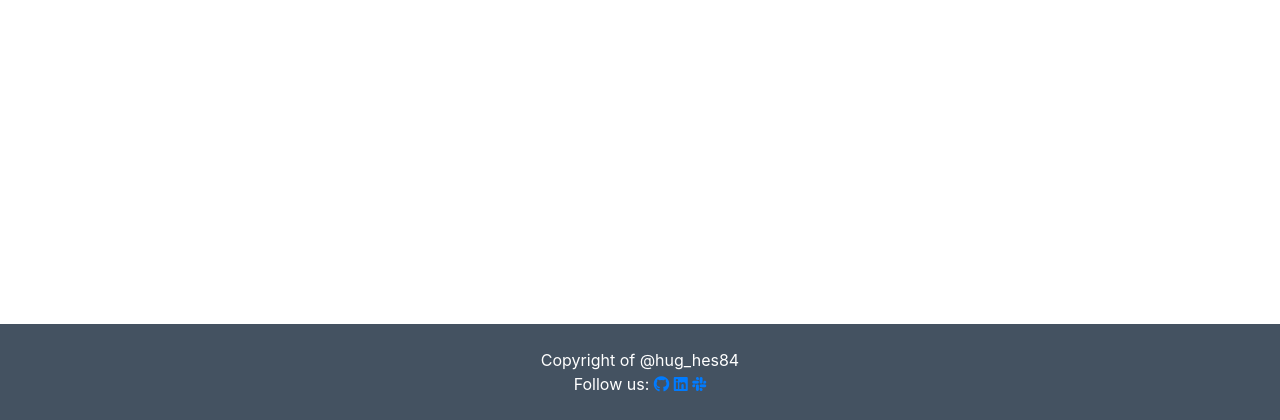
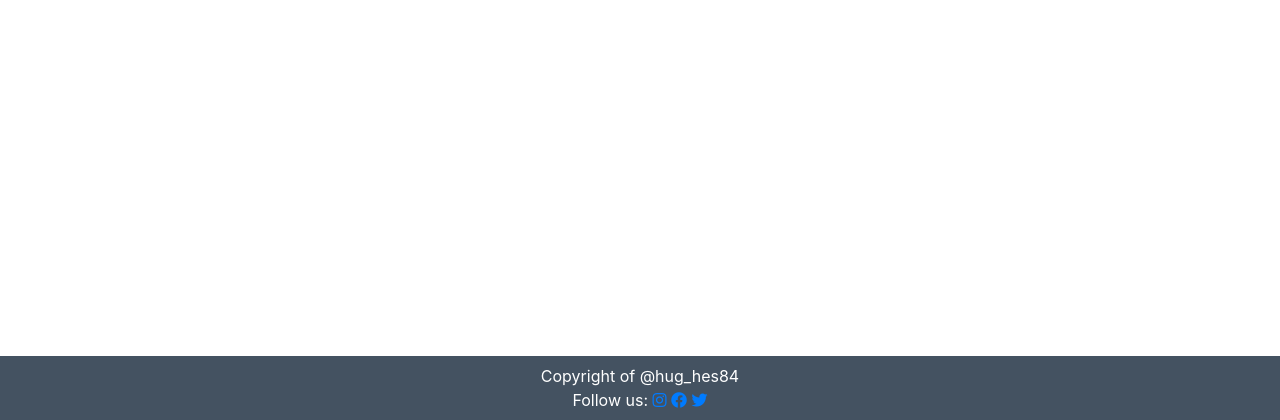
Before and after one commit to hughes84/my-blog-pp4, a Django app: page /posts/ in a window 1280 px wide. Shown: the part 380-800 px from the top of the page. Run offline with Django 3.2, Linux system fonts and the light colour scheme; data that the repository does not hold is empty; some libraries are stand-ins or nearby versions.

Commit message:
Update footer social media links

```diff
--- a/templates/base.html
+++ b/templates/base.html
@@ -81,18 +81,18 @@
     </main>
 
     <!-- Footer -->
-    <footer class="footer mt-auto py-4 dark-bg">
+    <footer class="footer mt-auto py-2 dark-bg">
         <p class="m-0 text-center text-white">Copyright of @hug_hes84
             <br>Follow us:
-        <a href="https://hughes84.github.io/my-blog-pp4/" target="_blank" rel="noopener"
+        <a href="https://instagram.com" target="_blank" rel="noopener"
                 aria-label="Visit GitHub page (opens in a new tab)"><i
-                    class="fab fa-brands fa-github fa-social-icon"></i></a>
+                    class="fab fa-instagram"></i></a>
 
-            <a href="https://www.linkedin.com" target="_blank" rel="noopener"
-                aria-label="linkedin (opens in a new tab)"><i class="fab fa-brands fa-linkedin"></i></a>
+            <a href="https://facebook.com" target="_blank" rel="noopener"
+                aria-label="linkedin (opens in a new tab)"><i class="fab fa-brands fa-facebook"></i></a>
 
-            <a href=https://slack.com rel="noopener" target="_blank"
-                aria-label="slack (opens in a new tab)"><i class="fab fa-brands fa-slack"></i></a></p>
+            <a href="https://twitter.com" rel="noopener" target="_blank"
+                aria-label="slack (opens in a new tab)"><i class="fab fa-brands fa-twitter"></i></a></p>
     </footer>
     <script>
         setTimeout(function () {
```
